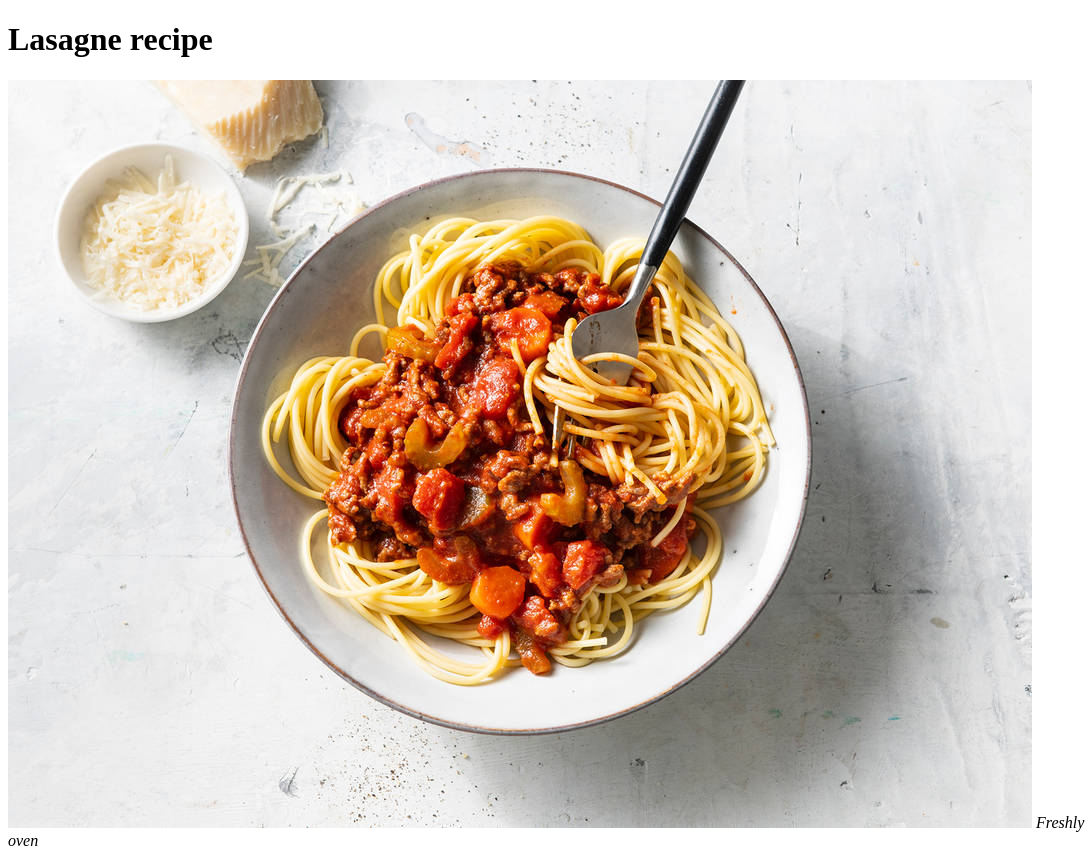
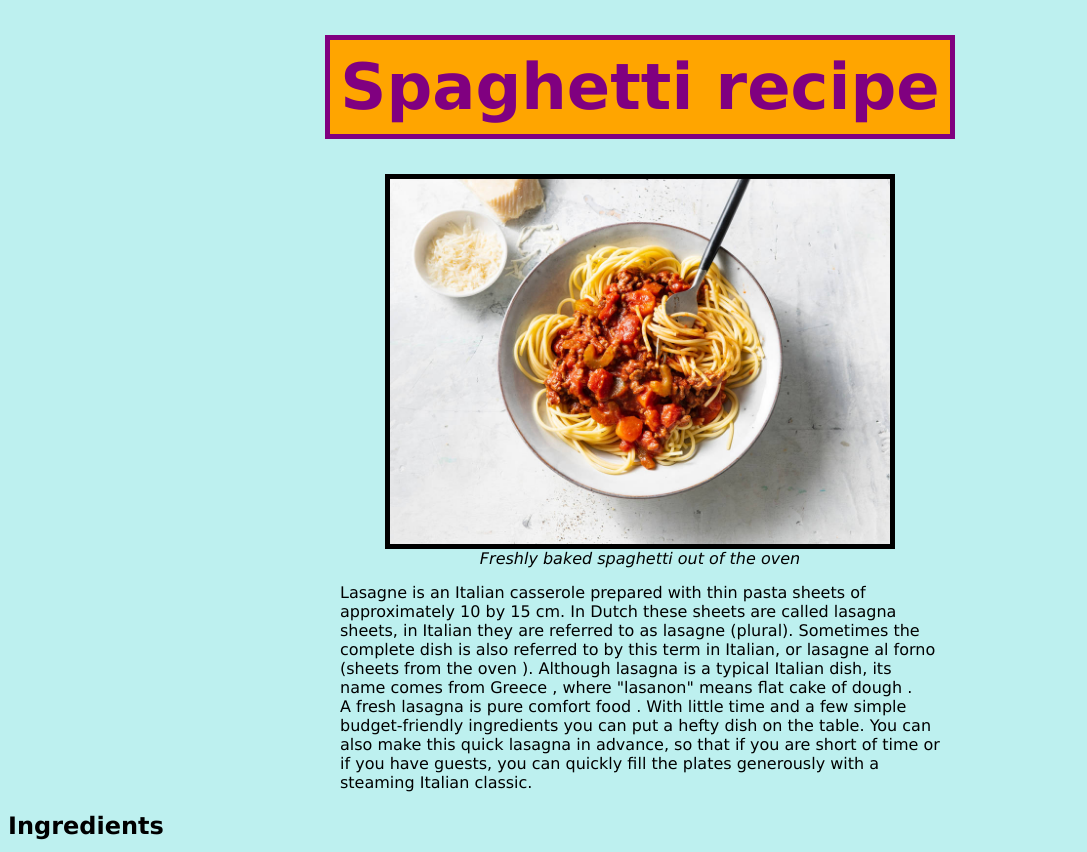
Before and after one commit to farthurd/odin-recipes, a plain HTML site: page recipes/spaghetti.html in a window 1280 px wide. Shown: the top 852 px of the page, without its empty margins (0-1087 px from the left). Drawn offline with Linux system fonts and the light colour scheme.

Commit message:
Add first CSS rules

```diff
--- a/recipes/spaghetti.html
+++ b/recipes/spaghetti.html
@@ -4,10 +4,11 @@
     <meta charset="UTF-8">
     <meta http-equiv="X-UA-Compatible" content="IE=edge">
     <meta name="viewport" content="width=device-width, initial-scale=1.0">
+    <link rel="stylesheet" href="../styles.css">
     <title>Document</title>
 </head>
 <body>
-    <h1>Lasagne recipe</h1>
+    <h1>Spaghetti recipe</h1>
     <img src="../img/Spaghetti.jpg" alt="Afbeelding Spaghetti">
     <em>Freshly baked spaghetti out of the oven</em>
 
--- /dev/null
+++ b/styles.css
@@ -0,0 +1,59 @@
+html {
+    box-sizing: border-box;
+    background-color: rgb(189, 240, 239);
+}
+
+
+* {
+    font-family: 'Lucida Sans', 'Lucida Sans Regular', 'Lucida Grande', 'Lucida Sans Unicode', Geneva, Verdana, sans-serif;
+}
+
+h1 {
+    color: purple;
+    background-color: orange;
+    padding: 10px;
+    width: fit-content;
+    margin: 35px auto;
+    text-align: center;
+    font-size: 64px;
+    border: solid 5px purple;
+
+}
+
+.main-menu {
+    background-color: yellow;
+    padding: 10px;
+    text-align: center;
+    font-size: 32px;
+    width: fit-content;
+
+    border: dotted 10px black;
+    margin: 35px auto 0px auto;
+
+}
+
+.menu-item {
+    display: inline;
+    margin: 20px;
+
+}
+
+img {
+    width: 500px;
+    height: auto;
+    display: block;
+    margin: auto;
+    border: solid 5px black;
+}
+
+p {
+    width: 600px;
+    margin: auto;
+    font-size: 16px;
+}
+
+em {
+    display: block;
+    text-align: center;
+    margin: 0 auto 15px 0;
+}
```
Also changed, not shown: index.html (+6 -4 lines), recipes/lasagna.html (+1 -0 lines), recipes/pancakes.html (+1 -0 lines).
